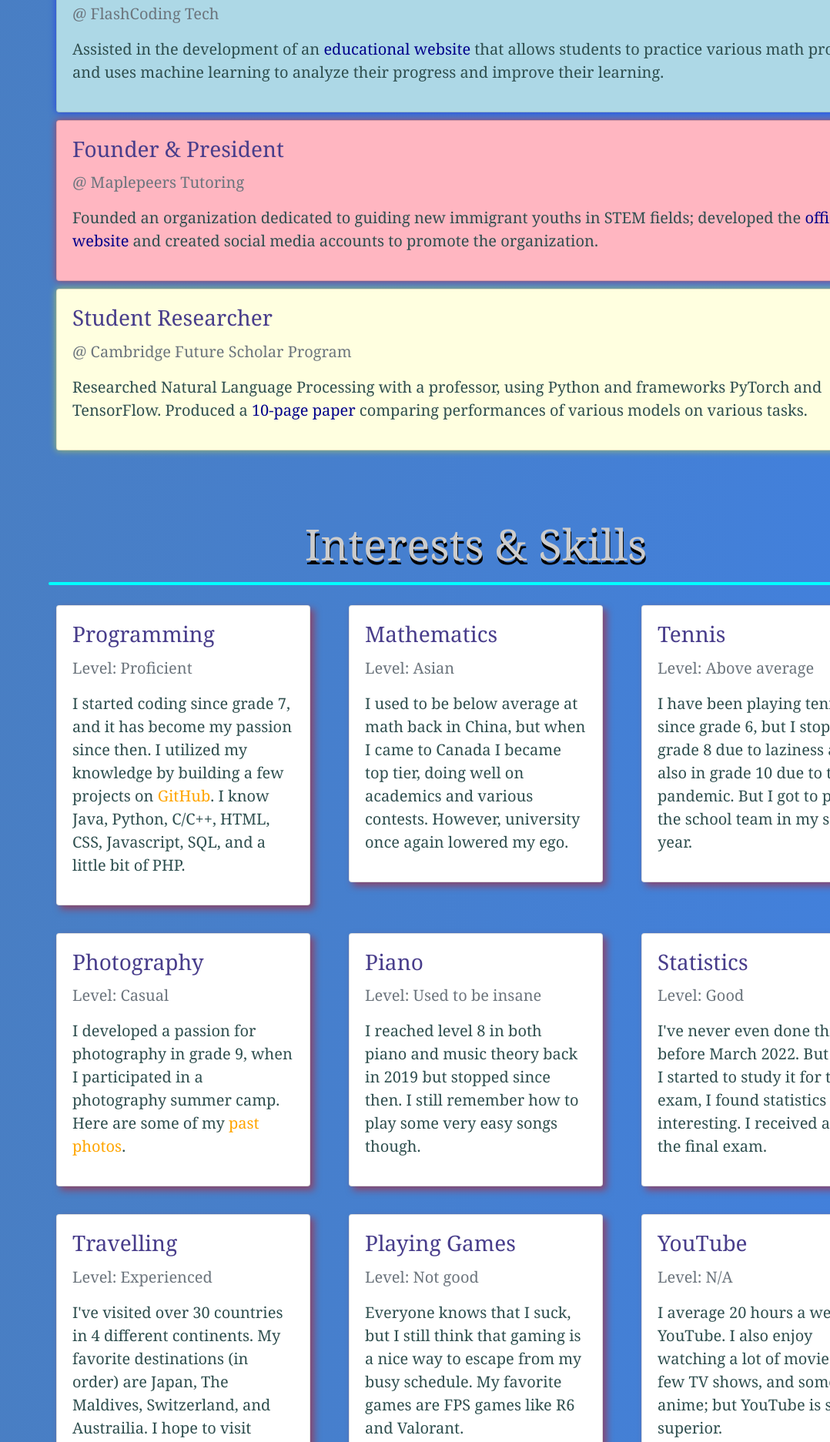
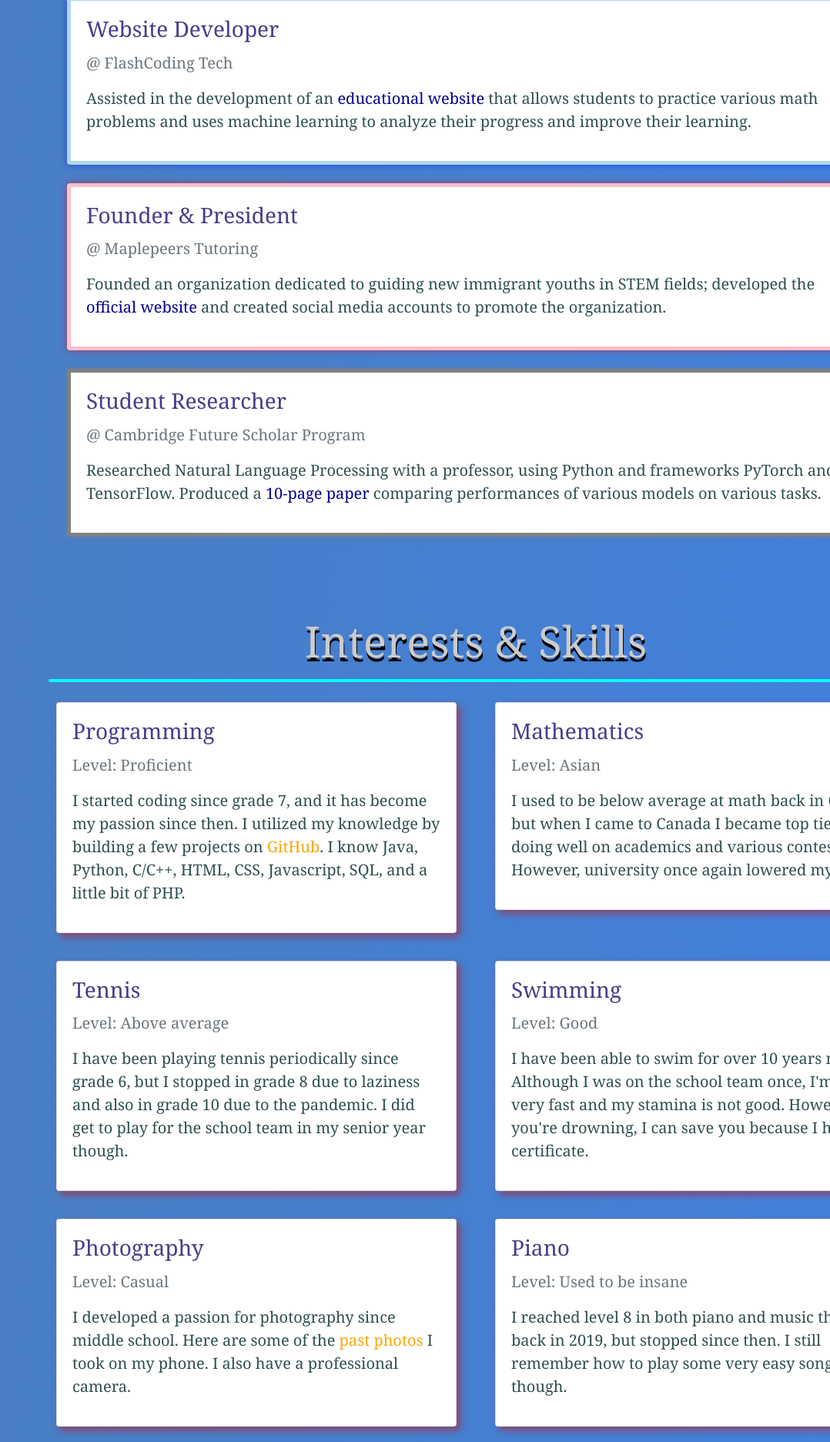
Before and after one commit to RiceFarmer1/Personal_Site, a plain HTML site: page index.html in a window 1280 px wide. Shown: the part 1610-3483 px from the top of the page at 77% size, without its empty margins (202-1280 px from the left). Drawn offline with nearby package versions, Linux system fonts and the light colour scheme.

Commit message:
new change

```diff
--- a/index.html
+++ b/index.html
@@ -91,7 +91,8 @@
                       <dd>None</dd>
                       <br>
                       <dt>Accomplishments (2005-2009):</dt>
-                      <dd>Learning how to talk and walk</dd>
+                      <dd>Learning how to walk</dd>
+                      <dd>Learning how to talk</dd>
                   </dl>
               </li>
               <li id="2009">
@@ -106,6 +107,7 @@
                       <dt>Accomplishments (2009-2011): </dt>
                       <dd>Making my first friends</dd>
                       <dd>Learning how to ride a bicycle</dd>
+                      <dd>Learning how to swim</dd>
                       <dd></dd>
                   </dl>
               </li>
@@ -215,7 +217,7 @@
                       <dd>Getting into a top CS unviersity with a scholarship (and making POSt) </dd>
                       <dd>Working an in-person job for the first time (at a bakery)</dd>
                       <dd>Working as a website development intern (online)</dd>
-                      <dd>Making thousands of dollars from various jobs</dd>
+                      <dd>Learning how to drive and getting my license</dd>
                       <dd>Winning my first Hackathon (EWB UofT Moral Code) (<a href="https://patzhang0214.github.io/mealsimple-Moral-Code-Hackathon/" target="_blank" style="color:orange;">Project</a>)</dd>
                   </dl>
               </li>
@@ -227,7 +229,7 @@
         <h1 class="display-4 text-center"><b>Experiences</b></h1>
         <hr>
         <div>
-            <div class="card" id="experience1">
+            <div class="card mx-4 my-4" id="experience1">
                 <div class="card-body">
                     <h3 class="card-title">AI Trainer</h3>
                     <p class="card-text text-muted">@ DataAnnotation</p>
@@ -236,7 +238,7 @@
             </div>
         </div>
         <div>
-            <div class="card" id="experience2">
+            <div class="card mx-4 my-4" id="experience2">
                 <div class="card-body">
                     <h3 class="card-title">Website Developer</h3>
                     <p class="card-text text-muted">@ FlashCoding Tech</p>
@@ -245,7 +247,7 @@
             </div>
         </div>
         <div>
-            <div class="card" id="experience3">
+            <div class="card mx-4 my-4" id="experience3">
                 <div class="card-body">
                     <h3 class="card-title">Founder & President</h3>
                     <p class="card-text text-muted">@ Maplepeers Tutoring</p>
@@ -254,7 +256,7 @@
             </div>
         </div>
         <div>
-            <div class="card" id="experience4">
+            <div class="card mx-4 my-4" id="experience4">
                 <div class="card-body">
                     <h3 class="card-title">Student Researcher</h3>
                     <p class="card-text text-muted">@ Cambridge Future Scholar Program</p>
@@ -271,7 +273,7 @@
           <h1 class="display-4 text-center"><b>Interests & Skills</b></h1>
           <hr>
           <div class="row">
-              <div class="col-md-4 mb-3">
+              <div class="col-md-6 mb-3">
                   <div class="card ">
                       <div class="card-body">
                           <h3 class="card-title">Programming</h3>
@@ -280,7 +282,7 @@
                       </div>
                   </div>
               </div>
-              <div class="col-md-4 mb-3">
+              <div class="col-md-6 mb-3">
                   <div class="card ">
                       <div class="card-body">
                           <h3 class="card-title">Mathematics</h3>
@@ -289,49 +291,61 @@
                       </div>
                   </div>
               </div>
-              <div class="col-md-4 mb-3">
+          </div>
+
+          <div class="row">
+            <div class="col-md-6 mb-3">
                 <div class="card ">
                     <div class="card-body">
                         <h3 class="card-title">Tennis</h3>
                         <p class="card-text text-muted">Level: Above average</p>
-                          <p id="cardText">I have been playing tennis since grade 6, but I stopped in grade 8 due to laziness and also in grade 10 due to the pandemic. But I got to play for the school team in my senior year.</p>
+                        <p id="cardText">I have been playing tennis periodically since grade 6, but I stopped in grade 8 due to laziness and also in grade 10 due to the pandemic. I did get to play for the school team in my senior year though.</p>
+                    </div>
+                </div>
+            </div>
+            <div class="col-md-6 mb-3">
+                <div class="card ">
+                    <div class="card-body">
+                        <h3 class="card-title">Swimming</h3>
+                        <p class="card-text text-muted">Level: Good</p>
+                        <p id="cardText">I have been able to swim for over 10 years now. Although I was on the school team once, I'm not very fast and my stamina is not good. However, if you're drowning, I can save you because I have a certificate.</p>
                     </div>
                 </div>
             </div>
           </div>
 
           <div class="row">
-              <div class="col-md-4 mb-3">
+            <div class="col-md-6 mb-3">
                 <div class="card ">
                     <div class="card-body">
                         <h3 class="card-title">Photography</h3>
                         <p class="card-text text-muted">Level: Casual</p>
-                          <p id="cardText">I developed a passion for photography in grade 9, when I participated in a photography summer camp. Here are some of my <a style="color:orange;" href="https://drive.google.com/drive/folders/1s52PVrWk90AfBzke6X-nJYT_TGJ-4Kch?usp=sharing" target="_blank">past photos</a>.</p>
+                        <p id="cardText">I developed a passion for photography since middle school. Here are some of the <a style="color:orange;" href="https://drive.google.com/drive/folders/1s52PVrWk90AfBzke6X-nJYT_TGJ-4Kch?usp=sharing" target="_blank">past photos</a> I took on my phone. I also have a professional camera.</p>
                     </div>
                 </div>
             </div>
-              <div class="col-md-4 mb-3">
+            <div class="col-md-6 mb-3">
                 <div class="card ">
                     <div class="card-body">
                         <h3 class="card-title">Piano</h3>
                         <p class="card-text text-muted">Level: Used to be insane</p>
-                          <p id="cardText">I reached level 8 in both piano and music theory back in 2019 but stopped since then. I still remember how to play some very easy songs though.</p>
-                      </div>
-                  </div>
-              </div>
-              <div class="col-md-4 mb-3">
-                  <div class="card">
-                      <div class="card-body">
-                          <h3 class="card-title">Statistics</h3>
-                          <p class="card-text text-muted">Level: Good</p>
-                          <p id="cardText">I've never even done this before March 2022. But when I started to study it for the AP exam, I found statistics quite interesting. I received a 5 on the final exam.</p>
+                        <p id="cardText">I reached level 8 in both piano and music theory back in 2019, but stopped since then. I still remember how to play some very easy songs though.</p>
                     </div>
                 </div>
             </div>
           </div>
 
           <div class="row">
-              <div class="col-md-4 mb-3">
+                <div class="col-md-6 mb-3">
+                    <div class="card">
+                        <div class="card-body">
+                            <h3 class="card-title">Statistics</h3>
+                            <p class="card-text text-muted">Level: Decent</p>
+                            <p id="cardText">I've never even done this before March 2022. But when I started to study it for the AP exam, I found statistics quite interesting. I also know how to use Google Sheets and Excel for data management.</p>
+                        </div>
+                    </div>
+                </div>
+              <div class="col-md-6 mb-3">
                 <div class="card ">
                     <div class="card-body">
                         <h3 class="card-title">Travelling</h3>
@@ -340,7 +354,9 @@
                     </div>
                 </div>
             </div>
-              <div class="col-md-4 mb-3">
+          </div>
+          <div class="row">
+            <div class="col-md-6 mb-3">
                 <div class="card ">
                     <div class="card-body">
                         <h3 class="card-title">Playing Games</h3>
@@ -349,7 +365,7 @@
                     </div>
                 </div>
             </div>
-              <div class="col-md-4 mb-3">
+            <div class="col-md-6 mb-3">
                 <div class="card ">
                     <div class="card-body">
                         <h3 class="card-title">YouTube</h3>
@@ -367,7 +383,7 @@
           <div class="container mt-5 mb-5" id="Connections">
               <h1 class="display-4 text-center"><b>Connections</b></h1>
               <hr>
-              <p class="text-center">If you want to reach out to me, the best way is through Discord, Instagram, or my phone number 647-765-6673. I also have Snapchat and Reddit but chose not to include my accounts here as they are mainly for trolling purposes. You can also email me at <a style="color: orange;" href="mailto:oskioscar135@gmail.com">oscar.pang050906@gmail.com</a> for any business/serious inquiries.</p>
+              <p class="text-center">If you want to reach out to me, the best way is through Discord, Instagram, or my phone number 647-765-6673. I also have Snapchat and Reddit but chose not to include my accounts here as they are mainly for trolling purposes. You can also email me at <a style="color: orange;" href="mailto:oscar.pang050906@gmail.com">oscar.pang050906@gmail.com</a> for any business/serious inquiries.</p>
               <div class="row mt-4">
                   <div class="col-md-6 mb-3">
                       <div class="card bg-primary">
--- a/style.css
+++ b/style.css
@@ -209,23 +209,23 @@ dd {
 }
 
 #experience1 {
-  background: lightgreen;
+  border: 5px solid lightgreen;
   box-shadow: 0 0 10px rgba(0, 255, 0, 0.5);
 }
 
 #experience2 {
-  background: lightblue;
+  border: 5px solid lightblue;
   box-shadow: 0 0 10px rgba(0, 0, 255, 0.5);
 }
 
 #experience3 {
-  background: lightpink;
+  border: 5px solid pink;
   box-shadow: 0 0 10px rgba(255, 0, 0, 0.5);
 }
 
 #experience4 {
-  background: lightyellow;
-  box-shadow: 0 0 10px rgba(255, 255, 0, 0.5);
+  border: 5px solid grey;
+  box-shadow: 0 0 10px rgba(128, 128, 128, 0.5);
 }
 
 .card {
```
Lines whose indentation alone changed are shown as unchanged.
